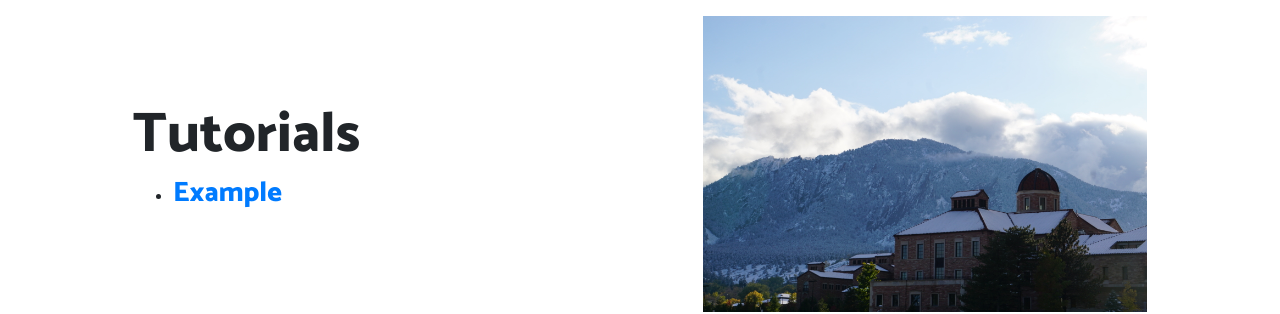
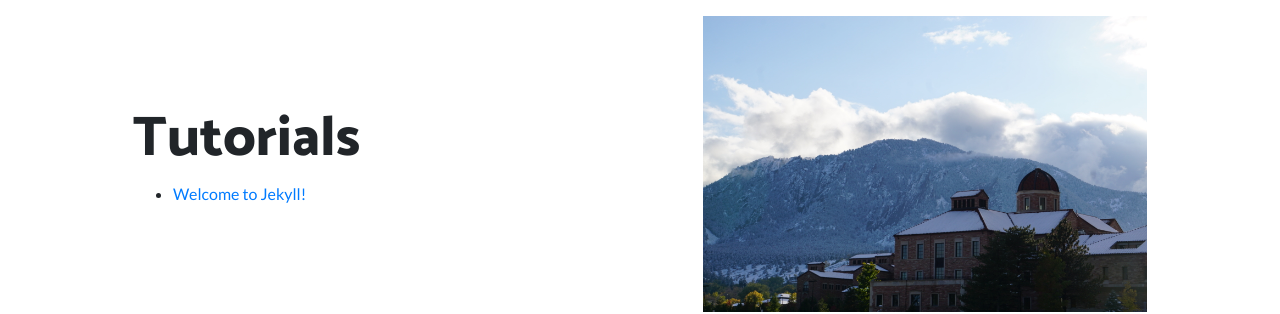
Before and after one commit to rc1208/rc1208.github.io, a Jekyll site: the page built from index.html, in a window 1280 px wide and 900 px high, scrolled down 918 px. Shown: the part 424-738 px from the top of the window. Built offline with Jekyll 4.4.1, drawn with Linux system fonts in a browser that asks for light colours.

Commit message:
Update index.html

```diff
--- a/index.html
+++ b/index.html
@@ -47,7 +47,7 @@ layout: default
                 <ul>
                       {%  for post in site.posts %}
                       <li>
-                            <h3> <a href = "{{post.url | prepend: site.url}}">Example</a></h3>
+                            <a href = "{{post.url | prepend: site.url}}">{{post.title}}</a>
                       </li>
                       {% endfor %}
                 </ul>
```
